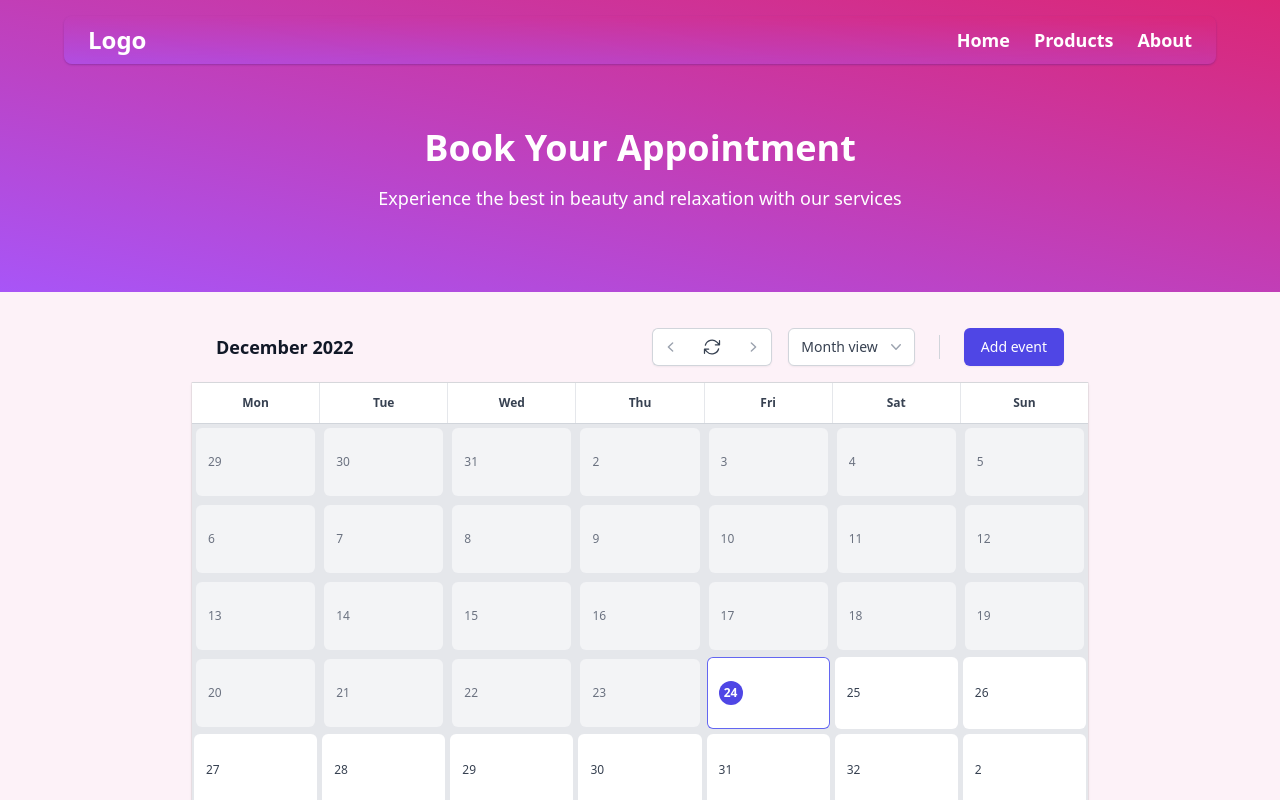
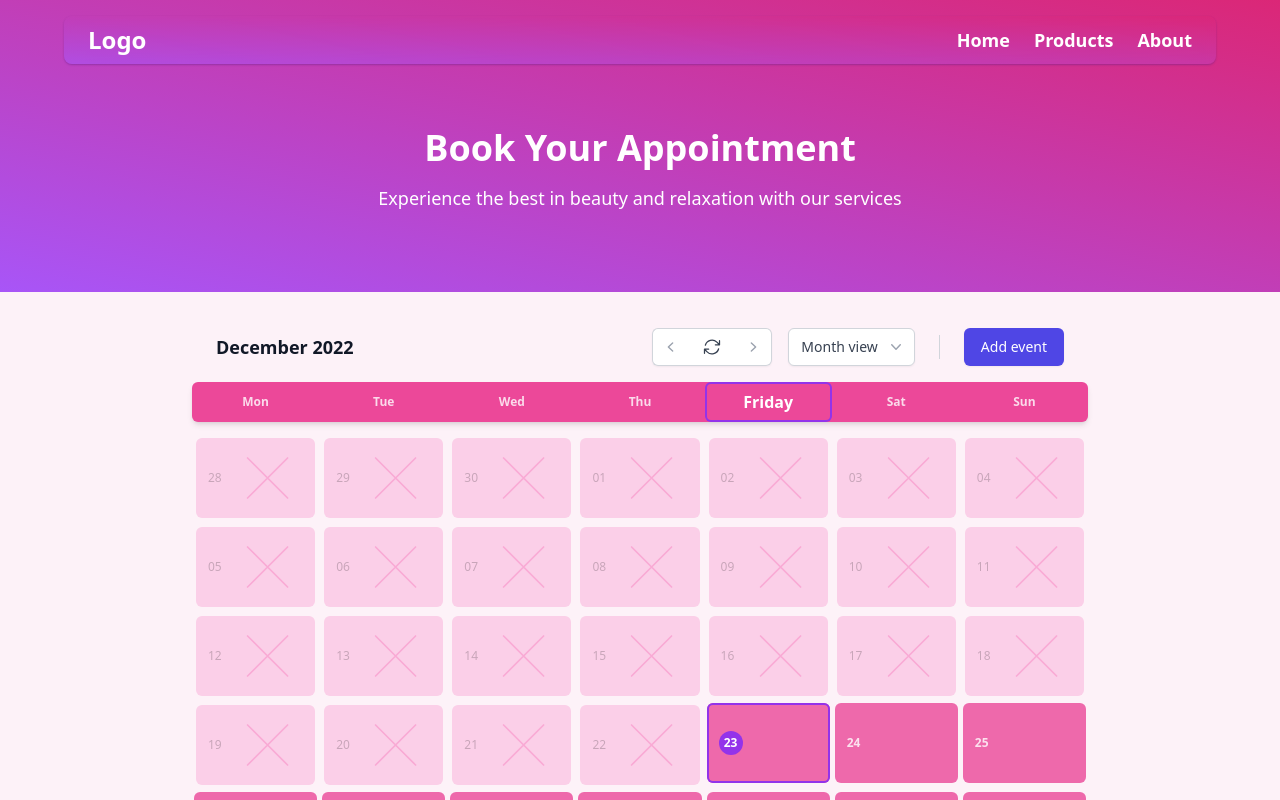
Before and after one commit to JustMrMendez/ynvnails, a React (Vite) app: page /booking in a window 1280 px wide. Shown: the top 800 px of the page. Built offline with nearby package versions, Linux system fonts and the light colour scheme.

Commit message:
better calendar

```diff
--- a/src/components/Calendar.tsx
+++ b/src/components/Calendar.tsx
@@ -20,7 +20,6 @@ export default function Calendar() {
 
     useEffect(() => {
         setDays(generateCalendar(currentMonth, currentYear));
-        console.log(days);
     }, [currentMonth, currentYear]);
 
     function handlePreviousClick() {
@@ -43,10 +42,15 @@ export default function Calendar() {
         }
     }
 
+    // get todays weekday by name
+    const weekday = new Date().toLocaleDateString("en-US", {
+        weekday: "short",
+    });
+
     const selectedDay = days.find(day => day.isSelected);
     return (
         <div className="lg:flex lg:h-full lg:flex-col">
-            <header className="flex items-center justify-between border-b border-gray-200 py-4 px-6 lg:flex-none">
+            <header className="flex items-center justify-between py-4 px-6 lg:flex-none">
                 <h1 className="text-lg font-semibold text-gray-900">
                     <time dateTime="2022-01">
                         {new Intl.DateTimeFormat("en-US", {
@@ -320,54 +324,140 @@ export default function Calendar() {
                     </Menu>
                 </div>
             </header>
-            <div className="shadow ring-1 ring-black ring-opacity-5 lg:flex lg:flex-auto lg:flex-col">
-                <div className="grid grid-cols-7 gap-px border-b border-gray-300 bg-gray-200 text-center text-xs font-semibold leading-6 text-gray-700 lg:flex-none">
-                    <div className="bg-white py-2">
-                        M<span className="sr-only sm:not-sr-only">on</span>
+            <div className="space-y-3 lg:flex lg:flex-auto lg:flex-col">
+                <div className="grid grid-cols-7 gap-px rounded-md  bg-pink-500 text-center text-xs font-black leading-6 text-white/80 shadow-md lg:flex-none">
+                    <div
+                        className={classNames(
+                            weekday === "Mon"
+                                ? "rounded-md text-base text-white ring-2  ring-inset ring-purple-600"
+                                : "",
+                            "py-2"
+                        )}
+                    >
+                        M
+                        <span className="sr-only sm:not-sr-only">
+                            {weekday === "Mon" ? "onday" : "on"}
+                        </span>
                     </div>
-                    <div className="bg-white py-2">
-                        T<span className="sr-only sm:not-sr-only">ue</span>
+                    <div
+                        className={classNames(
+                            weekday === "Tue"
+                                ? "rounded-md text-base text-white ring-2 ring-inset  ring-purple-600"
+                                : "",
+                            "py-2"
+                        )}
+                    >
+                        T
+                        <span className="sr-only sm:not-sr-only">
+                            {weekday === "Tue" ? "uesday" : "ue"}
+                        </span>
                     </div>
-                    <div className="bg-white py-2">
-                        W<span className="sr-only sm:not-sr-only">ed</span>
+                    <div
+                        className={classNames(
+                            weekday === "Wed"
+                                ? "rounded-md text-base text-white ring-2  ring-inset ring-purple-600"
+                                : "",
+                            "py-2"
+                        )}
+                    >
+                        W
+                        <span className="sr-only sm:not-sr-only">
+                            {weekday === "Wed" ? "ednesday" : "ed"}
+                        </span>
                     </div>
-                    <div className="bg-white py-2">
-                        T<span className="sr-only sm:not-sr-only">hu</span>
+                    <div
+                        className={classNames(
+                            weekday === "Thu"
+                                ? "rounded-md text-base text-white ring-2  ring-inset ring-purple-600"
+                                : "",
+                            "py-2"
+                        )}
+                    >
+                        T
+                        <span className="sr-only sm:not-sr-only">
+                            {weekday === "Thu" ? "hursday" : "hu"}
+                        </span>
                     </div>
-                    <div className="bg-white py-2">
-                        F<span className="sr-only sm:not-sr-only">ri</span>
+                    <div
+                        className={classNames(
+                            weekday === "Fri"
+                                ? "rounded-md text-base text-white ring-2  ring-inset ring-purple-600"
+                                : "",
+                            "py-2"
+                        )}
+                    >
+                        F
+                        <span className="sr-only sm:not-sr-only">
+                            {weekday === "Fri" ? "riday" : "ri"}
+                        </span>
                     </div>
-                    <div className="bg-white py-2">
-                        S<span className="sr-only sm:not-sr-only">at</span>
+                    <div
+                        className={classNames(
+                            weekday === "Sat"
+                                ? "rounded-md text-base text-white ring-2 ring-inset  ring-purple-600"
+                                : "",
+                            "py-2"
+                        )}
+                    >
+                        S
+                        <span className="sr-only sm:not-sr-only">
+                            {weekday === "Sat" ? "aturday" : "at"}
+                        </span>
                     </div>
-                    <div className="bg-white py-2">
-                        S<span className="sr-only sm:not-sr-only">un</span>
+                    <div
+                        className={classNames(
+                            weekday === "Sun"
+                                ? "rounded-md text-base text-white ring-2  ring-inset ring-purple-600"
+                                : "",
+                            "py-2"
+                        )}
+                    >
+                        S
+                        <span className="sr-only sm:not-sr-only">
+                            {weekday === "Sun" ? "unday" : "un"}
+                        </span>
                     </div>
                 </div>
-                <div className="flex bg-gray-200 text-xs leading-6 text-gray-700 lg:flex-auto">
+                <div className="flex bg-transparent text-xs leading-6 text-gray-700 lg:flex-auto">
                     <div className="group hidden w-full lg:grid lg:grid-cols-7 lg:grid-rows-6 lg:gap-px">
                         {days.map(day => (
                             <button
                                 key={day.date}
                                 className={classNames(
                                     day.open
-                                        ? "m-[2px] bg-white transition hover:z-50 hover:scale-110 hover:!bg-pink-300  group-hover:z-0 group-hover:bg-pink-100"
-                                        : "pointer-events-none m-1 bg-gray-100 text-gray-500",
+                                        ? "m-[2px]  bg-pink-500/80 font-black text-white/80 transition hover:!z-50 hover:scale-110  hover:!bg-pink-500 hover:!opacity-100 group-hover:z-0 group-hover:opacity-80"
+                                        : "pointer-events-none m-1  bg-pink-200 text-black/20",
                                     day.isToday
-                                        ? "ring-1 ring-inset ring-indigo-500"
+                                        ? "ring-2 ring-inset ring-purple-600"
                                         : "",
-                                    "relative z-50 rounded-md border-pink-100 py-2 px-3 text-left "
+                                    "relative h-[5rem] rounded-md border-pink-100 py-2 px-3 text-left "
                                 )}
                             >
+                                {!day.open ? (
+                                    <svg
+                                        xmlns="http://www.w3.org/2000/svg"
+                                        fill="none"
+                                        viewBox="0 0 24 24"
+                                        strokeWidth={0.5}
+                                        stroke="currentColor"
+                                        className="absolute top-0 h-full w-full text-pink-400/40"
+                                    >
+                                        <path
+                                            strokeLinecap="round"
+                                            strokeLinejoin="round"
+                                            d="M6 6l12 12M6 18L18 6"
+                                        />
+                                    </svg>
+                                ) : undefined}
                                 <time
                                     dateTime={day.date}
                                     className={
                                         day.isToday
-                                            ? "flex h-6 w-6 items-center justify-center rounded-full bg-indigo-600 font-semibold text-white"
+                                            ? "flex h-6 w-6 items-center justify-center rounded-full bg-purple-600 font-black text-white"
                                             : undefined
                                     }
                                 >
-                                    {new Date(day.date).getDate() + 1}
+                                    {day.date.slice(-2)}
                                 </time>
                                 {day.events.length > 0 && (
                                     <ol className="mt-2">
@@ -375,9 +465,16 @@ export default function Calendar() {
                                             <li key={event.id}>
                                                 <a
                                                     href={event.href}
-                                                    className="group flex"
+                                                    className="flex"
                                                 >
-                                                    <p className="flex-auto truncate font-medium text-gray-900 group-hover:text-indigo-600">
+                                                    <p
+                                                        className={classNames(
+                                                            day.open
+                                                                ? "text-white/80"
+                                                                : "text-gray-500",
+                                                            "flex-auto"
+                                                        )}
+                                                    >
                                                         {event.name}
                                                     </p>
                                                     <time
@@ -441,7 +538,7 @@ export default function Calendar() {
                                         "ml-auto"
                                     )}
                                 >
-                                    {new Date(day.date).getDate() + 1}
+                                    {day.date.slice(-2)}
                                 </time>
                                 <span className="sr-only">
                                     {day.events.length} events
--- a/src/components/utils.ts
+++ b/src/components/utils.ts
@@ -22,7 +22,7 @@ export function generateCalendar(month: number, year: number): Day[] {
     const currentDate = today.getDate();
 
     // Calculate the date of the last Monday of the previous month
-    const lastMonday = new Date(year, month, 0);
+    const lastMonday = new Date(year, month, 1);
     while (lastMonday.getDay() !== 1) {
         lastMonday.setDate(lastMonday.getDate() - 1);
     }
@@ -30,6 +30,7 @@ export function generateCalendar(month: number, year: number): Day[] {
     const days: Day[] = [];
     let date = lastMonday;
     while (days.length < 42) {
+        console.log(`Date: ${date.toISOString()}, Days: ${days.length}`);
         const isoDate = date.toISOString();
         const day: Day = {
             date: isoDate.substring(0, 10),
@@ -56,30 +57,57 @@ export function generateCalendar(month: number, year: number): Day[] {
         date.setDate(date.getDate() + 1);
     }
 
-    // Add events to the calendar
-    const events: Event[] = [
-        {
-            id: 1,
-            name: "Event 1",
-            time: "10:00",
-            datetime: "2021-05-01T10:00:00",
-            href: "https://www.google.com",
-        },
-        {
-            id: 2,
-            name: "Event 2",
-            time: "10:00",
-            datetime: "2021-05-01T10:00:00",
-            href: "https://www.google.com",
-        },
-    ];
-
-    // add events to a random day in the calendar
-    for (let i = 0; i < events.length; i++) {
-        const event = events[i];
-        const day = days[Math.floor(Math.random() * days.length)];
-        day.events.push(event);
-    }
-
     return days;
 }
+// Add events to the calendar
+// const events: Event[] = [
+//     {
+//         id: 1,
+//         name: "Event 1",
+//         time: "10:00",
+//         datetime: "2021-05-01T10:00:00",
+//         href: "https://www.google.com",
+//     },
+//     {
+//         id: 2,
+//         name: "Event 2",
+//         time: "10:00",
+//         datetime: "2021-05-01T10:00:00",
+//         href: "https://www.google.com",
+//     },
+//     {
+//         id: 3,
+//         name: "Event 1",
+//         time: "10:00",
+//         datetime: "2021-05-01T10:00:00",
+//         href: "https://www.google.com",
+//     },
+//     {
+//         id: 4,
+//         name: "Event 2",
+//         time: "10:00",
+//         datetime: "2021-05-01T10:00:00",
+//         href: "https://www.google.com",
+//     },
+//     {
+//         id: 5,
+//         name: "Event 1",
+//         time: "10:00",
+//         datetime: "2021-05-01T10:00:00",
+//         href: "https://www.google.com",
+//     },
+//     {
+//         id: 6,
+//         name: "Event 2",
+//         time: "10:00",
+//         datetime: "2021-05-01T10:00:00",
+//         href: "https://www.google.com",
+//     },
+// ];
+
+// add events to a random day in the calendar
+// for (let i = 0; i < events.length; i++) {
+//     const event = events[i];
+//     const day = days[Math.floor(Math.random() * days.length)];
+//     day.events.push(event);
+// }
```
